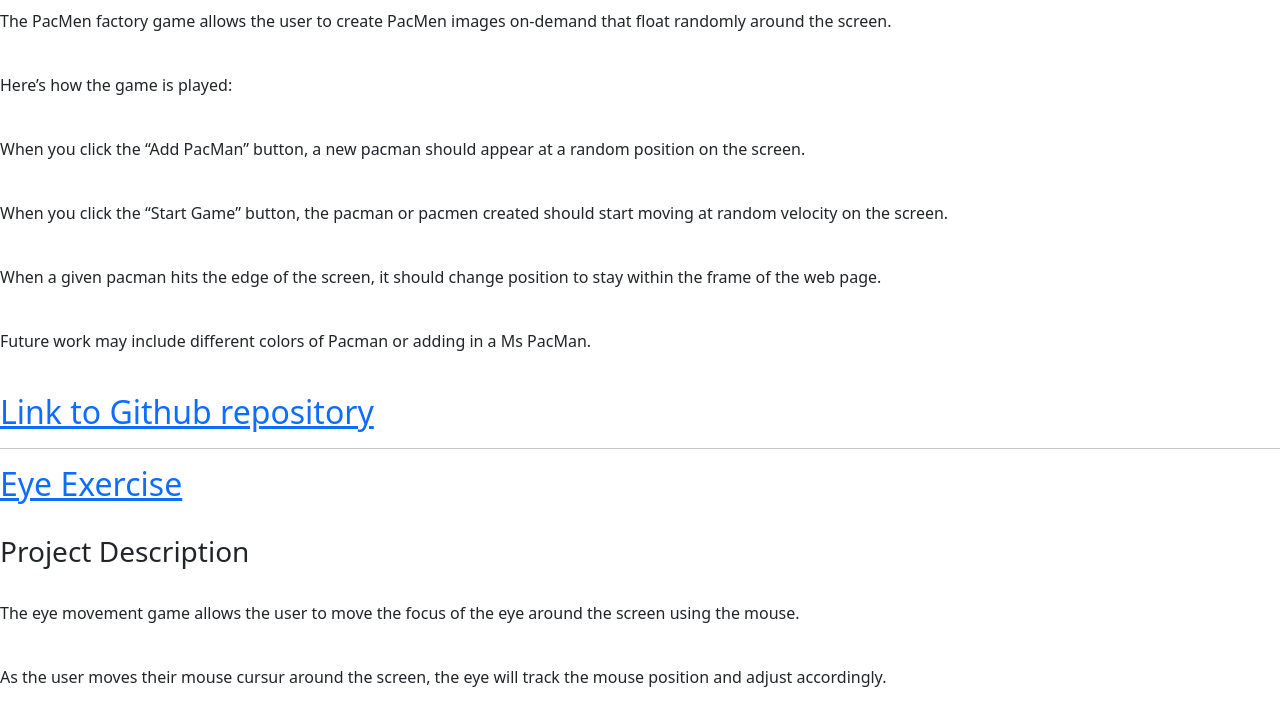
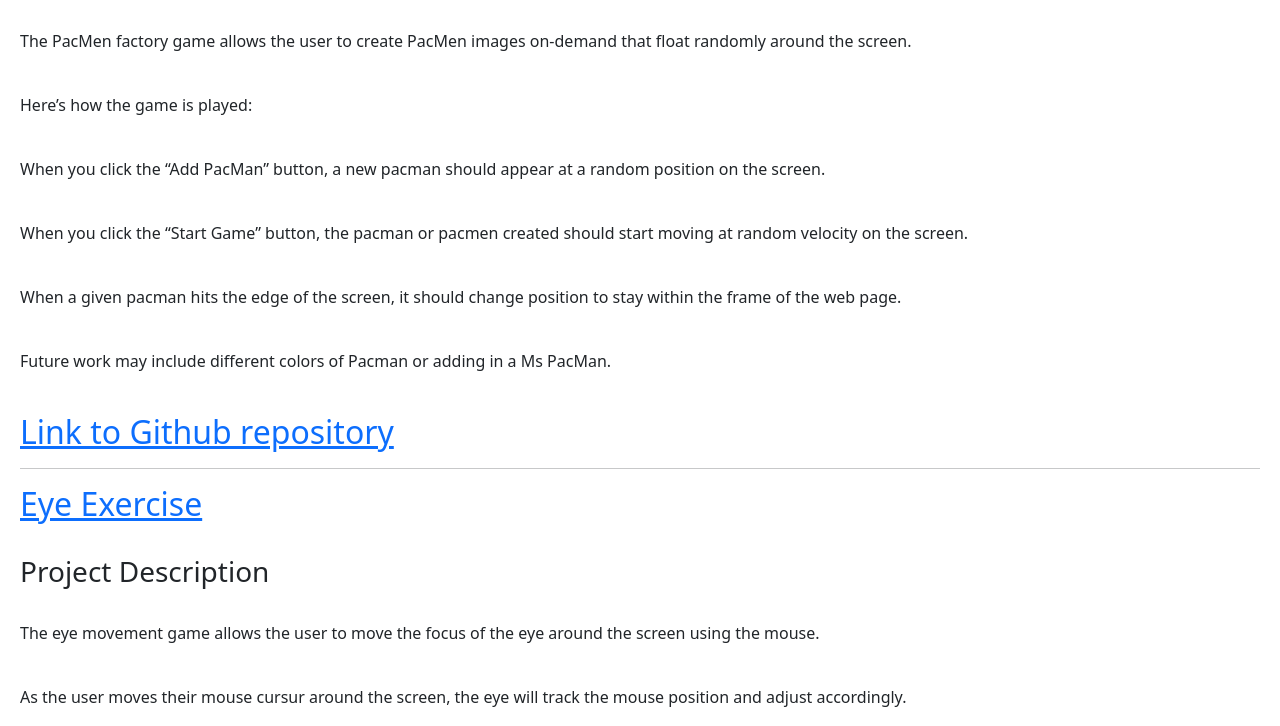
Before and after one commit to andrewjscott88/andrewjscott88.github.io, a plain HTML site: page ProjectsPage.html in a window 1280 px wide. Shown: the part 407-1133 px from the top of the page. Drawn offline with Linux system fonts and the light colour scheme.

Commit message:
added some padding to projects page for readability

```diff
--- a/ProjectsPage.html
+++ b/ProjectsPage.html
@@ -43,7 +43,7 @@
   -->
 </head>
 
-<body>
+<body style="margin:10px; padding:10px">
 
   <header>
     <!-- creating Navigation Bar using Bootstrap -->
```
